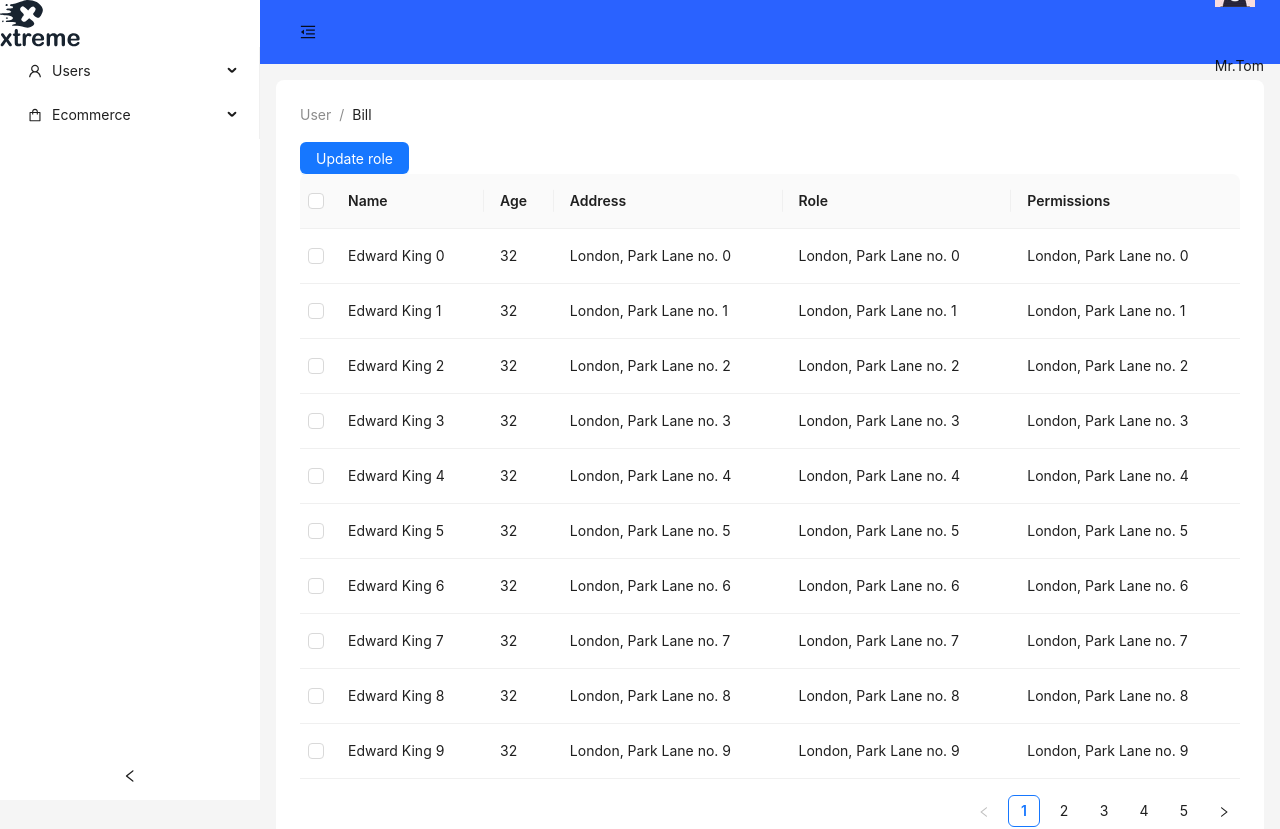
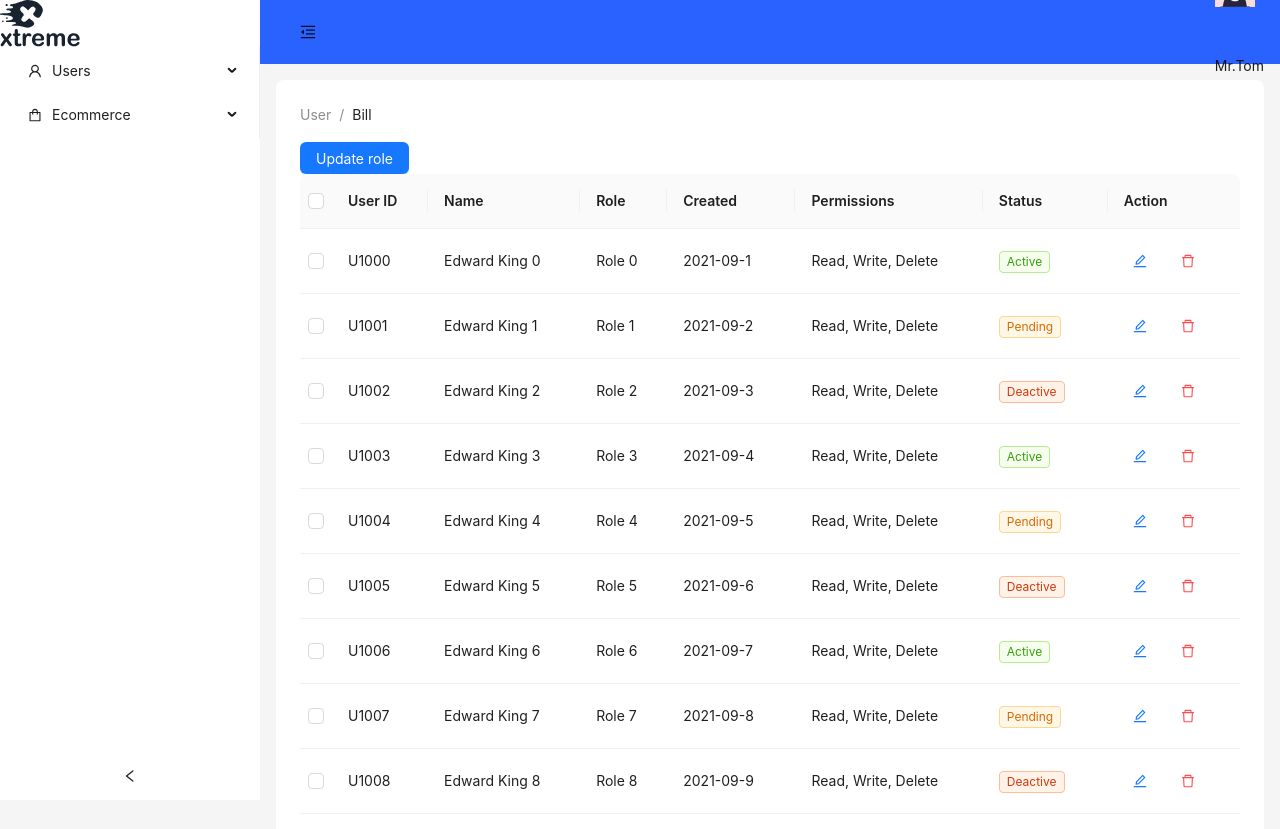
Before and after one commit to anaspolygon/admin, a Next.js app: page /role in a window 1280 px wide. Shown: the top 829 px of the page. Built offline with nearby package versions, Linux system fonts and the light colour scheme; what @ant-design/nextjs-registry would draw is missing.

Commit message:
update roles & permissions

```diff
--- a/src/app/(dashboard)/components/TableComponent.tsx
+++ b/src/app/(dashboard)/components/TableComponent.tsx
@@ -1,6 +1,7 @@
 "use client";
 import React, { useState } from "react";
-import { Button, Flex, Table } from "antd";
+import { Button, Table, Space, Tag } from "antd";
+import { EditOutlined, DeleteOutlined } from "@ant-design/icons";
 import type { TableColumnsType, TableProps } from "antd";
 
 type TableRowSelection<T extends object = object> =
@@ -8,29 +9,71 @@ type TableRowSelection<T extends object = object> =
 
 interface DataType {
   key: React.Key;
+  userId: string;
   name: string;
-  age: number;
-  address: string;
+  role: string;
+  created: string;
+  permissions: string;
+  status: string;
 }
 
 const columns: TableColumnsType<DataType> = [
-  { title: "Name", dataIndex: "name" },
-  { title: "Age", dataIndex: "age" },
-  { title: "Address", dataIndex: "address" },
-  { title: "Role", dataIndex: "role" },
-  { title: "Permissions", dataIndex: "permissions" },
+  { title: "User ID", dataIndex: "userId", key: "userId" },
+  { title: "Name", dataIndex: "name", key: "name" },
+  { title: "Role", dataIndex: "role", key: "role" },
+  { title: "Created", dataIndex: "created", key: "created" },
+  { title: "Permissions", dataIndex: "permissions", key: "permissions" },
+  {
+    title: "Status",
+    dataIndex: "status",
+    key: "status",
+    render: (status: string) => {
+      let color;
+      if (status === "Active") {
+        color = "green";
+      } else if (status === "Pending") {
+        color = "orange";
+      } else if (status === "Deactive") {
+        color = "volcano";
+      }
+      return <Tag color={color}>{status}</Tag>;
+    },
+  },
+  {
+    title: "Action",
+    key: "action",
+    render: (_: any, record: DataType) => (
+      <Space size="middle">
+        <Button
+          type="link"
+          icon={<EditOutlined />}
+          onClick={() =>{}}
+        />
+        <Button
+          type="link"
+          danger
+          icon={<DeleteOutlined />}
+          onClick={() => {}}
+        />
+      </Space>
+    ),
+  },
 ];
 
-const dataSource = Array.from<DataType>({ length: 46 }).map<DataType>(
-  (_, i) => ({
+const dataSource = Array.from<DataType>({ length: 46 }).map<DataType>((_, i) => ({
   key: i,
+  userId: `U100${i}`,
   name: `Edward King ${i}`,
-    age: 32,
-    address: `London, Park Lane no. ${i}`,
-    role: `London, Park Lane no. ${i}`,
-    permissions: `London, Park Lane no. ${i}`,
-  })
-);
+  role: `Role ${i}`,
+  created: `2021-09-${i + 1}`,
+  permissions: `Read, Write, Delete`,
+  status:
+    i % 3 === 0
+      ? "Active"
+      : i % 3 === 1
+        ? "Pending"
+        : "Deactive",
+}));
 
 const TableComponent: React.FC = () => {
   const [selectedRowKeys, setSelectedRowKeys] = useState<React.Key[]>([]);
@@ -38,7 +81,6 @@ const TableComponent: React.FC = () => {
 
   const start = () => {
     setLoading(true);
-    // ajax request after empty completing
     setTimeout(() => {
       setSelectedRowKeys([]);
       setLoading(false);
@@ -57,25 +99,23 @@ const TableComponent: React.FC = () => {
 
   const hasSelected = selectedRowKeys.length > 0;
 
+  const handleEdit = (record: DataType) => {
+    console.log("Edit clicked for", record);
+
+  };
+
+  const handleDelete = (record: DataType) => {
+    console.log("Delete clicked for", record);
+
+  };
+
   return (
-    <Flex gap="middle" vertical>
-      {/* <Flex align="center" gap="middle">
-        <Button
-          type="primary"
-          onClick={start}
-          disabled={!hasSelected}
-          loading={loading}
-        >
-          Reload
-        </Button>
-        {hasSelected ? `Selected ${selectedRowKeys.length} items` : null}
-      </Flex> */}
     <Table<DataType>
       rowSelection={rowSelection}
       columns={columns}
       dataSource={dataSource}
     />
-    </Flex>
+
   );
 };
 
```
Lines whose indentation alone changed are shown as unchanged.
